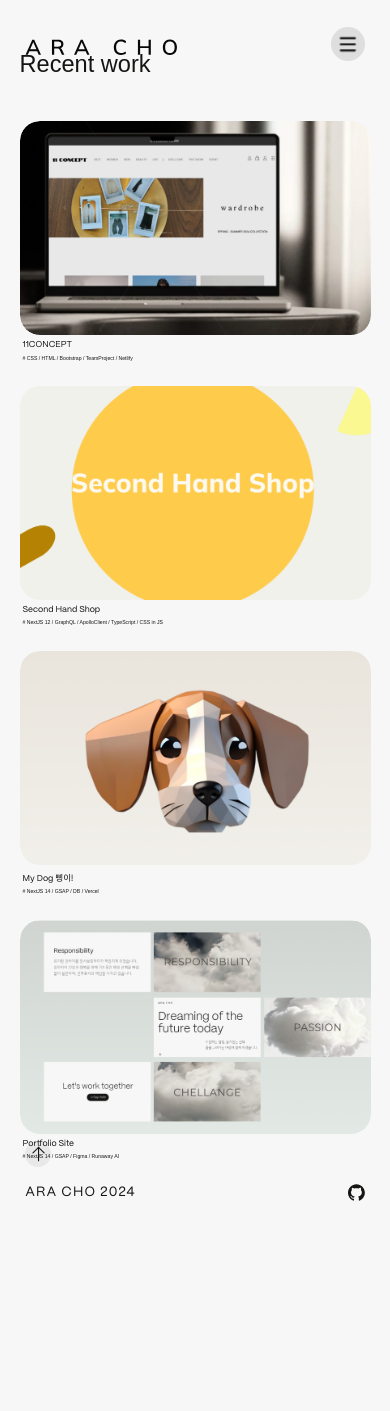
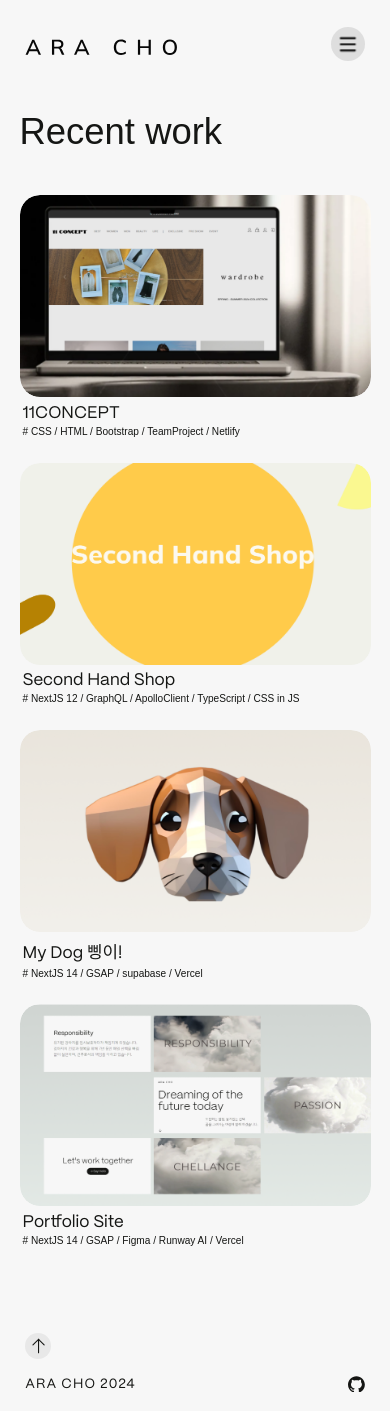
Before and after one commit to pingmommy/my-portfolio_v2, a Next.js app: page /work in a window 390 px wide. Before the commit the page ends 1219 px from the top, so only its background shows below. Built offline with nearby package versions, Linux system fonts and the light colour scheme; a web font is replaced by a local one.

Commit message:
반응형 수정

```diff
--- a/src/app/work/page.tsx
+++ b/src/app/work/page.tsx
@@ -8,9 +8,9 @@ export default function Work() {
       <header>
         <Menu />
       </header>
-      <main className="my-wrapper" style={{ paddingBottom: "5rem" }}>
-        <RecentWork />
-      </main>
+
+      <RecentWork />
+
       <Footer />
     </>
   );
--- a/src/component/about/header/header.module.css
+++ b/src/component/about/header/header.module.css
@@ -26,7 +26,7 @@
 
 .subSloganWrapper {
   /* padding-top: 3vmax; */
-  padding: 3vmax 0;
+  padding: 3vmax 0 0 0;
   font-size: 2vmax;
   display: flex;
   flex-direction: row-reverse;
@@ -49,6 +49,7 @@
   }
   .subSloganWrapper {
     font-size: 1.5vmax;
+    padding-bottom: 16vmax;
   }
 
   .subSlogan {
@@ -61,6 +62,9 @@
     font-size: 7.2vmax;
     align-items: center;
   }
+  .subSloganWrapper {
+    padding: 3vmax 0;
+  }
 }
 
 @media (orientation: portrait) and (min-width: 451px) and (max-width: 1024px) {
--- a/src/component/about/main/mainCotents/about/About.module.css
+++ b/src/component/about/main/mainCotents/about/About.module.css
@@ -57,7 +57,7 @@
   display: none;
 }
 
-@media (max-width: 400px) {
+@media (max-width: 450px) {
   .in {
     display: none;
   }
@@ -65,7 +65,7 @@
     display: block;
   }
   .title {
-    font-size: 9.5rem;
+    font-size: 8.5rem;
   }
 
   .profileBox {
--- a/src/component/about/main/mainCotents/about/About.tsx
+++ b/src/component/about/main/mainCotents/about/About.tsx
@@ -27,7 +27,6 @@ export default function About() {
           y: 70,
           opacity: 0,
           duration: 1.5,
-          stagger: 1.2,
         })
       );
     },
--- a/src/component/about/main/mainCotents/mywork/myWork.data.ts
+++ b/src/component/about/main/mainCotents/mywork/myWork.data.ts
@@ -21,14 +21,14 @@ export const MY_WORK_DATA = [
     src: pingImg,
     alt: "a dog low poly image",
     name: "My Dog 삥이!",
-    summary: "# NextJS 14 / GSAP / DB / Vercel",
-    href: "/",
+    summary: "# NextJS 14 / GSAP / supabase / Vercel",
+    href: "https://ping-app-aras-projects-1337218a.vercel.app/",
   },
   {
     src: portfolioImg,
     alt: "ara cho site image",
     name: "Portfolio Site",
-    summary: "# NextJS 14 / GSAP / Figma / Runaway AI",
+    summary: "# NextJS 14 / GSAP / Figma / Runway AI / Vercel",
     href: "/",
   },
 ];
--- a/src/component/about/main/mainCotents/mywork/myWork.module.css
+++ b/src/component/about/main/mainCotents/mywork/myWork.module.css
@@ -19,6 +19,7 @@
 .visualContents {
   width: 100%;
   aspect-ratio: 606.134 / 368.636;
+
   overflow: hidden;
   border-radius: 20px;
 }
@@ -40,7 +41,7 @@
   padding-top: 1.5rem;
   font-family: var(--font-PPMori);
   font-weight: 400;
-  font-size: 2rem;
+  font-size: 2vmax;
   padding-left: 0.7rem;
 }
 
@@ -48,12 +49,19 @@
   padding-top: 1rem;
   font-family: var(--font-PPMori);
   font-weight: 300;
-  font-size: 1.2rem;
+  font-size: 1.2vmax;
   padding-left: 0.7rem;
 }
 
-@media (max-width: 400px) {
+@media (max-width: 450px) {
   .myWorkSection {
     grid-template-columns: 1fr;
   }
+  .visualContents {
+    width: 100%;
+    aspect-ratio: 606.134 / 348.636;
+  }
+  .title {
+    font-size: 8.5rem;
+  }
 }
--- a/src/component/contact/header/header.module.css
+++ b/src/component/contact/header/header.module.css
@@ -31,3 +31,9 @@
   font-family: var(--font-PPMori);
   font-weight: 300;
 }
+
+@media (orientation: portrait) {
+  .header {
+    padding-top: 5vmax;
+  }
+}
--- a/src/component/contact/main/main.module.css
+++ b/src/component/contact/main/main.module.css
@@ -31,3 +31,9 @@
   font-weight: 900;
   border-bottom: 2px solid black;
 }
+
+@media (max-width: 450px) {
+  .contactWrapper {
+    height: 80vh;
+  }
+}
--- /dev/null
+++ b/src/component/work/work.module.css
@@ -0,0 +1,13 @@
+.wrapper {
+  padding-bottom: 5rem;
+  margin: 0 auto;
+
+  width: 90%;
+}
+
+@media (orientation: portrait) {
+  .wrapper {
+    padding-top: 7vmax;
+    padding-bottom: 15vmax;
+  }
+}
--- a/src/component/work/work.tsx
+++ b/src/component/work/work.tsx
@@ -4,7 +4,7 @@ import { useRef } from "react";
 import MyWorkUI from "../about/main/mainCotents/mywork/myWorkUI";
 import { useGSAP } from "@gsap/react";
 import gsap from "gsap";
-
+import style from "./work.module.css";
 export default function RecentWork() {
   const container = useRef(null);
 
@@ -31,8 +31,8 @@ export default function RecentWork() {
   );
 
   return (
-    <>
+    <main className={style.wrapper}>
       <MyWorkUI myContainer={container} />
-    </>
+    </main>
   );
 }
```
Also changed, not shown: src/component/about/bottom/contact.module.css (+12 -18 lines), src/component/about/main/mainCotents/skill/skillCarousel.module.css (+7 -1 lines).
